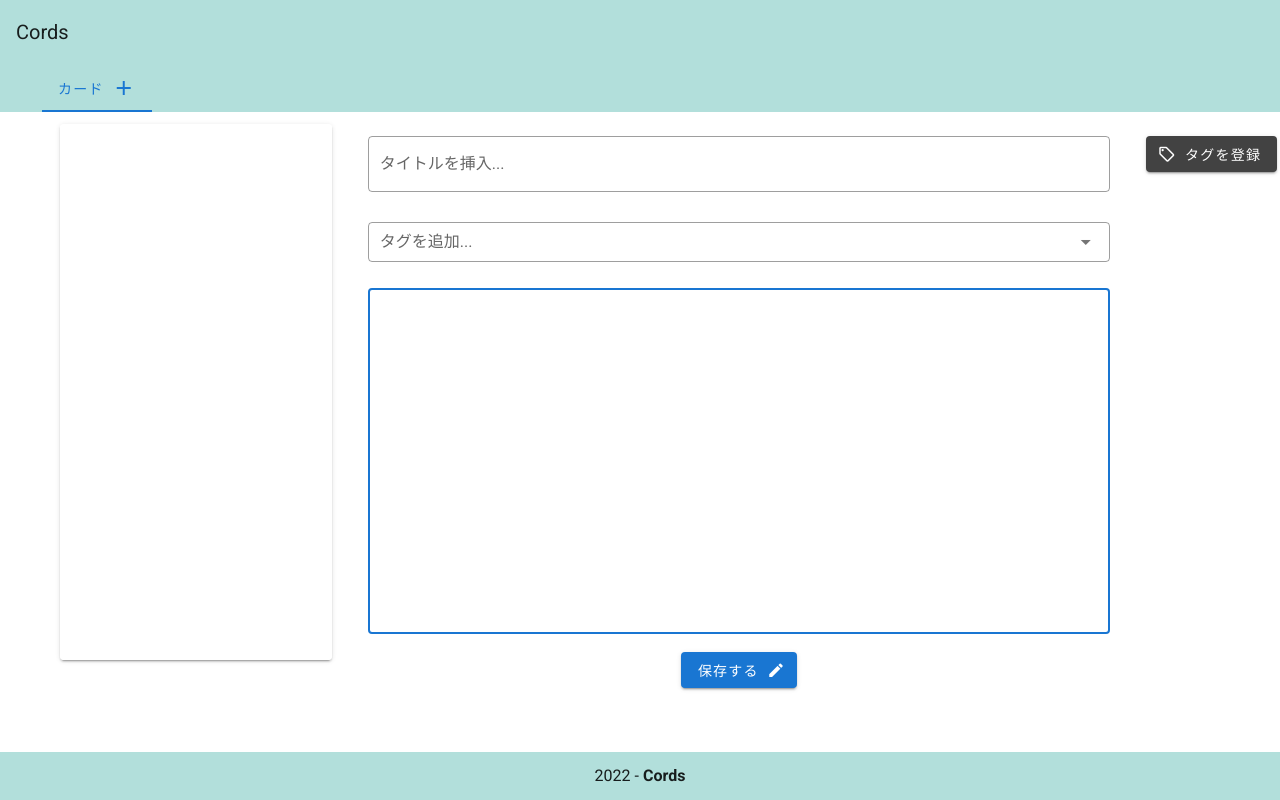
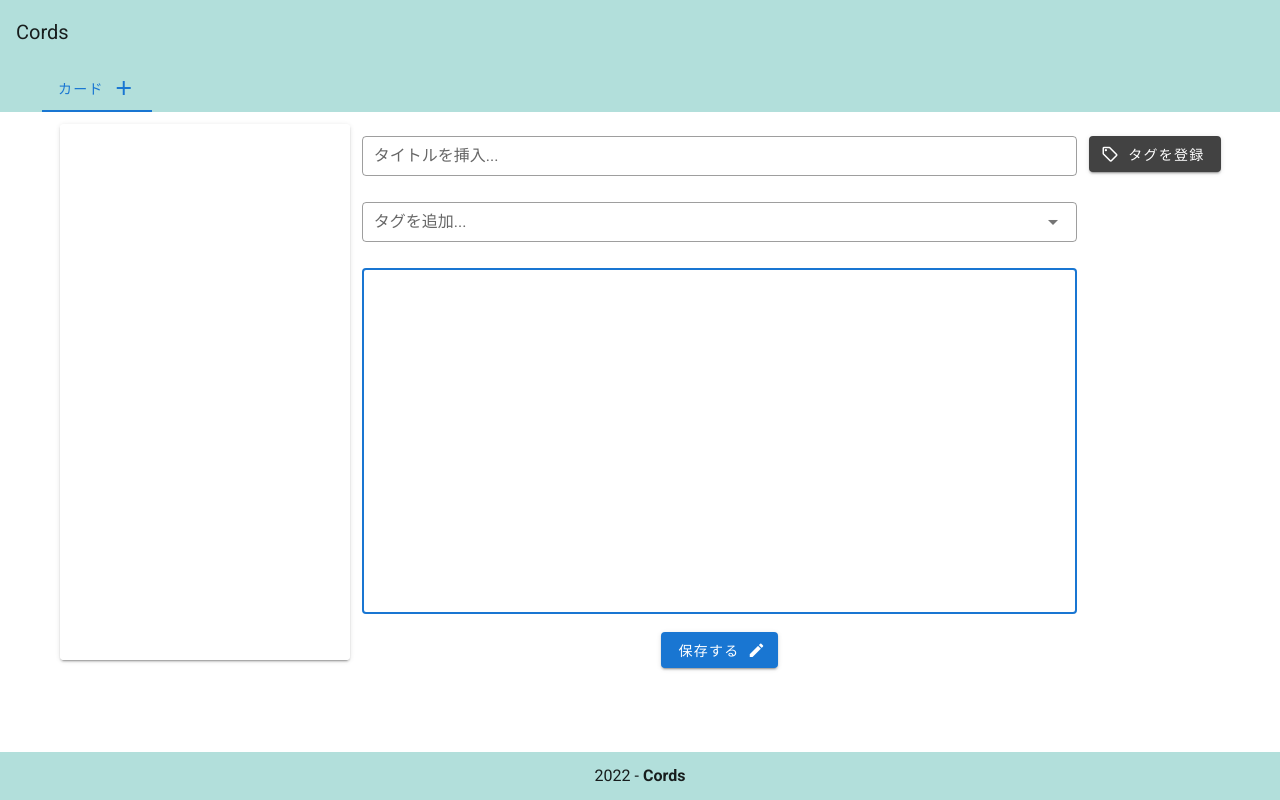
Before and after one commit to simonNozaki/cords, a Nuxt app: page / in a window 1280 px wide. Built offline with nearby package versions, Linux system fonts and the light colour scheme.

Commit message:
レイアウトの微調整

```diff
--- a/components/MainCardsList.vue
+++ b/components/MainCardsList.vue
@@ -17,7 +17,7 @@
           <v-list-item-title>
             <nuxt-link
               :to="`/notes/${note.id}`"
-              class="ma-2 text-lg-h4 text-decoration-none"
+              class="ma-2 text-md-body-1 text-decoration-none"
             >
               {{ note.title }}
             </nuxt-link>
--- a/components/MainTextForm.vue
+++ b/components/MainTextForm.vue
@@ -3,6 +3,7 @@
     <v-text-field
       v-model="title"
       outlined
+      dense
       label="タイトルを挿入..."
     >
     </v-text-field>
@@ -76,8 +77,8 @@ export default {
     addNote() {
       const maxId = this.notes.length === 0
         ? 0
-        : this.notes.reduce((lhs, rhs) => lhs.id > rhs.id ? lhs.id : rhs.id)
-          const titleOrUntitled = this.title ? this.title : '無題';
+        : this.notes.reduce((lhs, rhs) => lhs.id > rhs.id ? lhs.id : rhs.id);
+      const titleOrUntitled = this.title ? this.title : '無題';
 
       const note = {
         id: maxId + 1,
--- a/pages/index.vue
+++ b/pages/index.vue
@@ -1,7 +1,9 @@
 <template>
   <v-main>
     <v-container>
-      <v-row>
+      <v-row
+        no-gutters
+      >
         <v-col cols="3">
           <v-card>
             <MainCardsList />
@@ -10,7 +12,7 @@
         <v-col>
           <main-text-form />
         </v-col>
-        <v-col cols="1">
+        <v-col cols="auto">
           <MainTagDialog />
         </v-col>
       </v-row>
```
